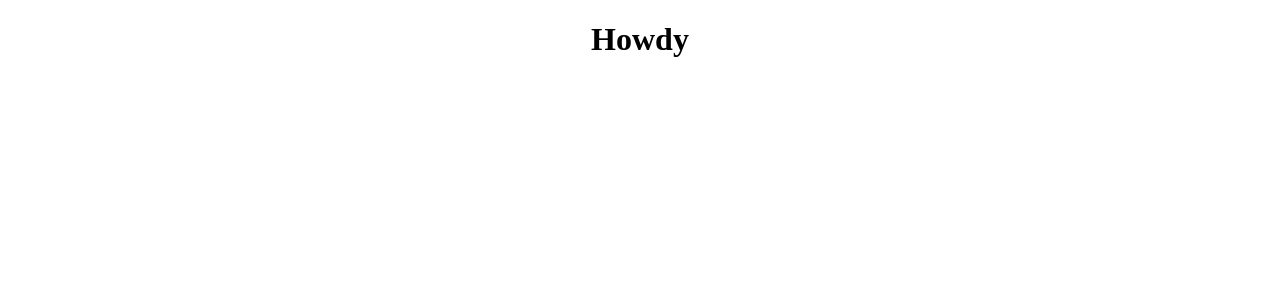
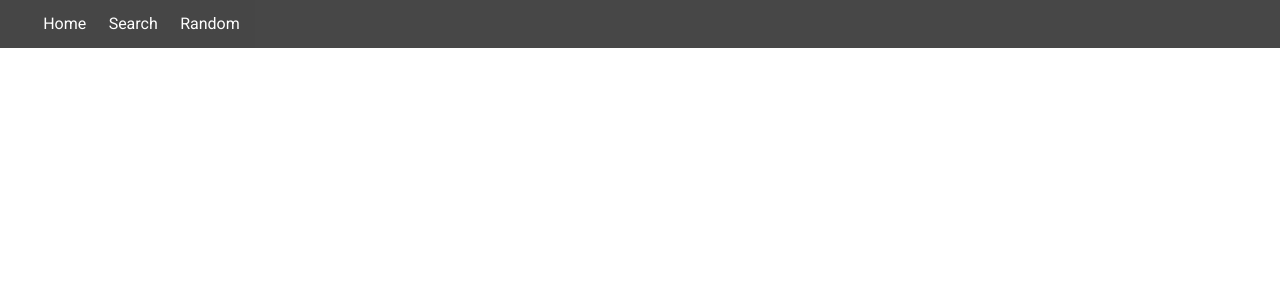
Before and after one commit to rahbuh/twitterShowcase, a React (Create React App) app: page / in a window 1280 px wide. Shown: the top 300 px of the page. Built offline with nearby package versions, Linux system fonts and the light colour scheme.

Commit message:
added layout and content files

```diff
--- a/src/App.css
+++ b/src/App.css
@@ -1,33 +1,311 @@
-.App {
+@import url('https://fonts.googleapis.com/css?family=Roboto');
+
+/* Global Styles */
+:root {
+  --primary-color: #dc3545;
+  --dark-color: #333333;
+  --light-color: #f4f4f4;
+  --danger-color: #dc3545;
+  --success-color: #28a745;
+}
+
+* {
+  box-sizing: border-box;
+  margin: 0;
+  padding: 0;
+}
+
+body {
+  font-family: 'Roboto', sans-serif;
+  font-size: 1rem;
+  line-height: 1.6;
+  background-color: #fff;
+  color: #333;
+}
+
+a {
+  color: var(--primary-color);
+  text-decoration: none;
+}
+
+a:hover {
+  color: #666;
+}
+
+ul {
+  list-style: none;
+}
+
+img {
+  width: 100%;
+}
+
+/* Utilities */
+.container {
+  max-width: 1100px;
+  margin: auto;
+  overflow: hidden;
+  padding: 0 2rem;
+}
+
+/* Text Styles*/
+.x-large {
+  font-size: 4rem;
+  line-height: 1.2;
+  margin-bottom: 1rem;
+}
+
+.large {
+  font-size: 3rem;
+  line-height: 1.2;
+  margin-bottom: 1rem;
+}
+
+.lead {
+  font-size: 1.5rem;
+  margin-bottom: 1rem;
+}
+
+.text-center {
   text-align: center;
 }
 
-.App-logo {
-  animation: App-logo-spin infinite 20s linear;
-  height: 40vmin;
-  pointer-events: none;
+.text-primary {
+  color: var(--primary-color);
 }
 
-.App-header {
-  background-color: #282c34;
-  min-height: 100vh;
+.text-dark {
+  color: var(--dark-color);
+}
+
+.text-success {
+  color: var(--success-color);
+}
+
+.text-danger {
+  color: var(--danger-color);
+}
+
+.text-center {
+  text-align: center;
+}
+
+.text-right {
+  text-align: right;
+}
+
+.text-left {
+  text-align: left;
+}
+
+/* Center All */
+.all-center {
   display: flex;
   flex-direction: column;
+  width: 100%;
+  margin: auto;
+  justify-content: center;
   align-items: center;
-  justify-content: center;
-  font-size: calc(10px + 2vmin);
-  color: white;
+  text-align: center;
 }
 
-.App-link {
-  color: #61dafb;
+/* Cards */
+.card {
+  padding: 1rem;
+  border: #ccc 1px dotted;
+  margin: 0.7rem 0;
 }
 
-@keyframes App-logo-spin {
-  from {
-    transform: rotate(0deg);
+/* List */
+.list {
+  margin: 0.5rem 0;
+}
+
+.list li {
+  padding-bottom: 0.3rem;
+}
+
+.btn {
+  display: inline-block;
+  background: var(--light-color);
+  color: #333;
+  padding: 0.4rem 1.3rem;
+  font-size: 1rem;
+  border: none;
+  cursor: pointer;
+  margin-right: 0.5rem;
+  transition: opacity 0.2s ease-in;
+  outline: none;
+}
+
+.btn-link {
+  background: none;
+  padding: 0;
+  margin: 0;
+}
+
+.btn-block {
+  display: block;
+  width: 100%;
+}
+
+.btn-sm {
+  font-size: 0.8rem;
+  padding: 0.3rem 1rem;
+  margin-right: 0.2rem;
+}
+
+.badge {
+  display: inline-block;
+  font-size: 0.8rem;
+  padding: 0.2rem 0.7rem;
+  text-align: center;
+  margin: 0.3rem;
+  background: var(--light-color);
+  color: #333;
+  border-radius: 5px;
+}
+
+.alert {
+  padding: 0.7rem;
+  margin: 1rem 0;
+  opacity: 0.9;
+  background: var(--light-color);
+  color: #333;
+}
+
+.btn-primary,
+.bg-primary,
+.badge-primary,
+.alert-primary {
+  background: var(--primary-color);
+  color: #fff;
+}
+
+.btn-light,
+.bg-light,
+.badge-light,
+.alert-light {
+  background: var(--light-color);
+  color: #333;
+}
+
+.btn-dark,
+.bg-dark,
+.badge-dark,
+.alert-dark {
+  background: var(--dark-color);
+  color: #fff;
+}
+
+.btn-danger,
+.bg-danger,
+.badge-danger,
+.alert-danger {
+  background: var(--danger-color);
+  color: #fff;
+}
+
+.btn-success,
+.bg-success,
+.badge-success,
+.alert-success {
+  background: var(--success-color);
+  color: #fff;
+}
+
+.btn-white,
+.bg-white,
+.badge-white,
+.alert-white {
+  background: #fff;
+  color: #333;
+  border: #ccc solid 1px;
+}
+
+.btn:hover {
+  opacity: 0.8;
+}
+
+.bg-light,
+.badge-light {
+  border: #ccc solid 1px;
+}
+
+.round-img {
+  border-radius: 50%;
+}
+
+/* Forms */
+input {
+  margin: 1.2rem 0;
+}
+
+.form-text {
+  display: block;
+  margin-top: 0.3rem;
+  color: #888;
+}
+
+input[type='text'],
+input[type='email'],
+input[type='password'],
+input[type='date'],
+select,
+textarea {
+  display: block;
+  width: 100%;
+  padding: 0.4rem;
+  font-size: 1.2rem;
+  border: 1px solid #ccc;
+}
+
+input[type='submit'],
+button {
+  font: inherit;
+}
+
+/* Navbar */
+.navbar {
+  display: flex;
+  justify-content: space-between;
+  align-items: center;
+  padding: 0.7rem 2rem;
+  z-index: 1;
+  width: 100%;
+  opacity: 0.9;
+  margin-bottom: 1rem;
+}
+
+.navbar ul {
+  display: flex;
+}
+
+.navbar a {
+  color: #fff;
+  padding: 0.45rem;
+  margin: 0 0.25rem;
+}
+
+.navbar a:hover {
+  color: var(--light-color);
+}
+
+.navbar .welcome span {
+  margin-right: 0.6rem;
+}
+
+/* Mobile Styles */
+@media (max-width: 700px) {
+
+  /* Navbar */
+  .navbar {
+    display: block;
+    text-align: center;
   }
-  to {
-    transform: rotate(360deg);
+
+  .navbar ul {
+    text-align: center;
+    justify-content: center;
   }
 }
--- a/src/App.js
+++ b/src/App.js
@@ -1,10 +1,11 @@
 import React from 'react';
+import Navbar from './components/layout/Navbar';
 import './App.css';
 
 function App() {
   return (
     <div className="App">
-     <h1>Howdy</h1>
+     <Navbar />
     </div>
   );
 }
--- /dev/null
+++ b/src/components/layout/Navbar.js
@@ -0,0 +1,21 @@
+import React from "react";
+
+const Navbar = () => {
+  return (
+    <nav className={"navbar bg-dark"}>
+      <ul>
+        <li>
+          <a href="#">Home</a>
+        </li>
+        <li>
+          <a href="#">Search</a>
+        </li>
+        <li>
+          <a href="#">Random</a>
+        </li>
+      </ul>
+    </nav>
+  );
+};
+
+export default Navbar;
```
Also changed, not shown: src/components/content/Tweets.js (added), src/components/content/UserTweet.js (added), src/components/layout/Footer.js (added), src/components/layout/MainContent.js (added), src/components/layout/Searchbar.js (added).
